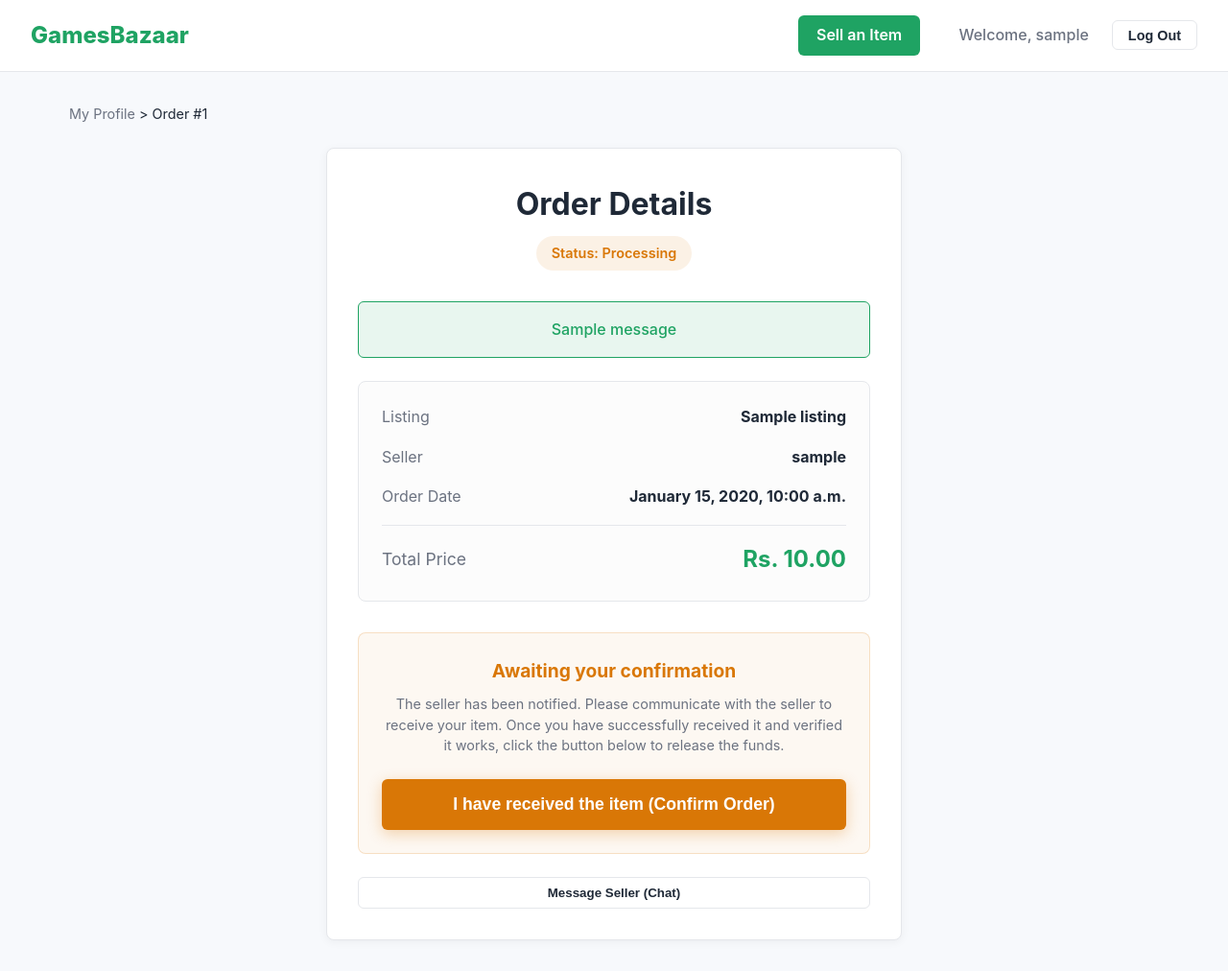
After one commit to shayanmuhammad438-arch/GAMESBAZAARV2, a Django app: page /order/1/ in a window 1280 px wide. The commit adds this page. Shown: the whole page at 96% size. Run offline with Django 4.2, Linux system fonts and the light colour scheme; a user stored in the database is signed in; tables that the repository leaves empty hold one stand-in row (values such as "Sample post"); one stand-in notice (Sample message) is shown.

Commit message:
Add quantity limits, dynamic checkout flows, and fix NameError

```diff
--- a/core/admin.py
+++ b/core/admin.py
@@ -15,7 +15,7 @@ class GameAdmin(admin.ModelAdmin):
 
 @admin.register(Listing)
 class ListingAdmin(admin.ModelAdmin):
-    list_display = ('title', 'game', 'category', 'seller', 'price', 'is_active')
+    list_display = ('title', 'game', 'category', 'seller', 'price', 'quantity', 'is_active')
     list_filter = ('game', 'category', 'is_active')
     search_fields = ('title', 'description', 'seller__username')
 
--- a/core/forms.py
+++ b/core/forms.py
@@ -4,7 +4,7 @@ from .models import Listing
 class ListingForm(forms.ModelForm):
     class Meta:
         model = Listing
-        fields = ['game', 'category', 'title', 'price', 'description']
+        fields = ['game', 'category', 'title', 'price', 'quantity', 'description']
 
     def clean(self):
         cleaned_data = super().clean()
--- a/core/models.py
+++ b/core/models.py
@@ -22,6 +22,7 @@ class Game(models.Model):
         return self.name
 
 from django.conf import settings
+from django.core.validators import MinValueValidator, MaxValueValidator
 
 class Listing(models.Model):
     seller = models.ForeignKey(settings.AUTH_USER_MODEL, on_delete=models.CASCADE, related_name='listings')
@@ -30,6 +31,12 @@ class Listing(models.Model):
     title = models.CharField(max_length=255)
     description = models.TextField()
     price = models.DecimalField(max_digits=10, decimal_places=2)
+    quantity = models.IntegerField(
+        validators=[MinValueValidator(1), MaxValueValidator(999)],
+        null=True,
+        blank=True,
+        help_text="Leave empty for an evergreen/infinite listing. Otherwise, set a quantity between 1 and 999."
+    )
     is_active = models.BooleanField(default=True)
     created_at = models.DateTimeField(auto_now_add=True)
     updated_at = models.DateTimeField(auto_now=True)
--- a/core/urls.py
+++ b/core/urls.py
@@ -7,5 +7,6 @@ urlpatterns = [
     path('game/<int:game_id>/', views.game_detail, name='game_detail'),
     path('listing/<int:listing_id>/', views.listing_detail, name='listing_detail'),
     path('listing/<int:listing_id>/buy/', views.buy_listing, name='buy_listing'),
+    path('order/<int:order_id>/', views.order_detail, name='order_detail'),
     path('order/<int:order_id>/confirm/', views.confirm_order, name='confirm_order'),
 ]
--- a/core/views.py
+++ b/core/views.py
@@ -57,7 +57,7 @@ def buy_listing(request, listing_id):
         request.user.save()
 
         # Create Order (Escrow)
-        Order.objects.create(
+        order = Order.objects.create(
             listing=listing,
             buyer=request.user,
             seller=listing.seller,
@@ -67,14 +67,29 @@ def buy_listing(request, listing_id):
             status='processing'
         )
 
-        # Mark listing as inactive
-        listing.is_active = False
+        # Handle Quantity & Evergreen status
+        if listing.quantity is not None:
+            listing.quantity -= 1
+            if listing.quantity <= 0:
+                listing.is_active = False
+
+        # Save listing updates
         listing.save()
 
-        messages.success(request, "Purchase successful! The order is now processing.")
-        return redirect('profile')
+        messages.success(request, "Purchase successful! Here is your order page.")
+        return redirect('order_detail', order_id=order.id)
 
     return redirect('listing_detail', listing_id=listing.id)
+
+@login_required
+def order_detail(request, order_id):
+    # Retrieve the order only if the current user is either the buyer or seller
+    order = get_object_or_404(Order, id=order_id)
+    if request.user != order.buyer and request.user != order.seller:
+        messages.error(request, "You don't have permission to view this order.")
+        return redirect('home')
+
+    return render(request, 'core/order_detail.html', {'order': order})
 
 @login_required
 def confirm_order(request, order_id):
@@ -90,4 +105,4 @@ def confirm_order(request, order_id):
         seller.save()
 
         messages.success(request, "Order confirmed! Funds have been released to the seller.")
-    return redirect('profile')
+    return redirect('order_detail', order_id=order.id)
--- /dev/null
+++ b/templates/core/order_detail.html
@@ -0,0 +1,73 @@
+{% extends 'base.html' %}
+
+{% block title %}Order #{{ order.id }} - GamesBazaar{% endblock %}
+
+{% block content %}
+<div class="breadcrumb" style="margin-bottom: 1.5rem; font-size: 0.9rem;">
+    <a href="{% url 'profile' %}" style="color: var(--text-muted); text-decoration: none;">My Profile</a> >
+    <span style="color: var(--text-main);">Order #{{ order.id }}</span>
+</div>
+
+<div class="card" style="max-width: 600px; margin: 0 auto;">
+    <div style="text-align: center; margin-bottom: 2rem;">
+        <h1 style="color: var(--text-main); font-size: 2rem; margin-bottom: 0.5rem;">Order Details</h1>
+
+        <span style="display: inline-block; background-color: {% if order.status == 'completed' %}rgba(31, 163, 99, 0.1){% else %}rgba(217, 119, 6, 0.1){% endif %}; color: {% if order.status == 'completed' %}var(--primary-color){% else %}#d97706{% endif %}; padding: 0.4rem 1rem; border-radius: 20px; font-weight: 600; font-size: 0.9rem;">
+            Status: {{ order.get_status_display }}
+        </span>
+    </div>
+
+    {% if messages %}
+    <div style="margin-bottom: 1.5rem;">
+        {% for message in messages %}
+        <div style="background-color: rgba(31, 163, 99, 0.1); border: 1px solid var(--primary-color); color: var(--primary-color); padding: 1rem; border-radius: 6px; text-align: center; font-weight: 500;">
+            {{ message }}
+        </div>
+        {% endfor %}
+    </div>
+    {% endif %}
+
+    <div style="border: 1px solid var(--border-color); border-radius: 8px; padding: 1.5rem; margin-bottom: 2rem; background-color: #fcfcfc;">
+        <div style="display: flex; justify-content: space-between; margin-bottom: 1rem;">
+            <span style="color: var(--text-muted);">Listing</span>
+            <strong style="color: var(--text-main);">{{ order.listing.title|default:"Deleted Listing" }}</strong>
+        </div>
+        <div style="display: flex; justify-content: space-between; margin-bottom: 1rem;">
+            <span style="color: var(--text-muted);">Seller</span>
+            <strong style="color: var(--text-main);">{{ order.seller.username }}</strong>
+        </div>
+        <div style="display: flex; justify-content: space-between; margin-bottom: 1rem; border-bottom: 1px solid var(--border-color); padding-bottom: 1rem;">
+            <span style="color: var(--text-muted);">Order Date</span>
+            <strong style="color: var(--text-main);">{{ order.created_at|date:"F j, Y, g:i a" }}</strong>
+        </div>
+        <div style="display: flex; justify-content: space-between; align-items: center;">
+            <span style="color: var(--text-muted); font-size: 1.1rem;">Total Price</span>
+            <strong style="color: var(--primary-color); font-size: 1.5rem;">Rs. {{ order.price }}</strong>
+        </div>
+    </div>
+
+    {% if order.status == 'processing' and request.user == order.buyer %}
+    <div style="background-color: rgba(217, 119, 6, 0.05); border: 1px solid rgba(217, 119, 6, 0.2); padding: 1.5rem; border-radius: 8px; text-align: center;">
+        <h3 style="color: #d97706; margin-bottom: 0.5rem; font-size: 1.2rem;">Awaiting your confirmation</h3>
+        <p style="color: var(--text-muted); font-size: 0.9rem; margin-bottom: 1.5rem; line-height: 1.5;">
+            The seller has been notified. Please communicate with the seller to receive your item. Once you have successfully received it and verified it works, click the button below to release the funds.
+        </p>
+
+        <form method="post" action="{% url 'confirm_order' order.id %}">
+            {% csrf_token %}
+            <button type="submit" class="btn btn-primary" style="width: 100%; font-size: 1.1rem; padding: 1rem; background-color: #d97706; box-shadow: 0 4px 15px rgba(217, 119, 6, 0.3);">
+                I have received the item (Confirm Order)
+            </button>
+        </form>
+    </div>
+    {% elif order.status == 'completed' %}
+    <div style="text-align: center; color: var(--primary-color); font-weight: 600; font-size: 1.1rem; padding: 1.5rem; background-color: rgba(31, 163, 99, 0.05); border-radius: 8px;">
+        ✓ This order has been completed successfully.
+    </div>
+    {% endif %}
+
+    <div style="margin-top: 1.5rem; text-align: center;">
+        <button class="btn btn-outline" style="width: 100%;">Message Seller (Chat)</button>
+    </div>
+</div>
+{% endblock %}
```
Also changed, not shown: templates/accounts/profile.html (+3 -6 lines), core/migrations/0005_listing_quantity.py (added).
